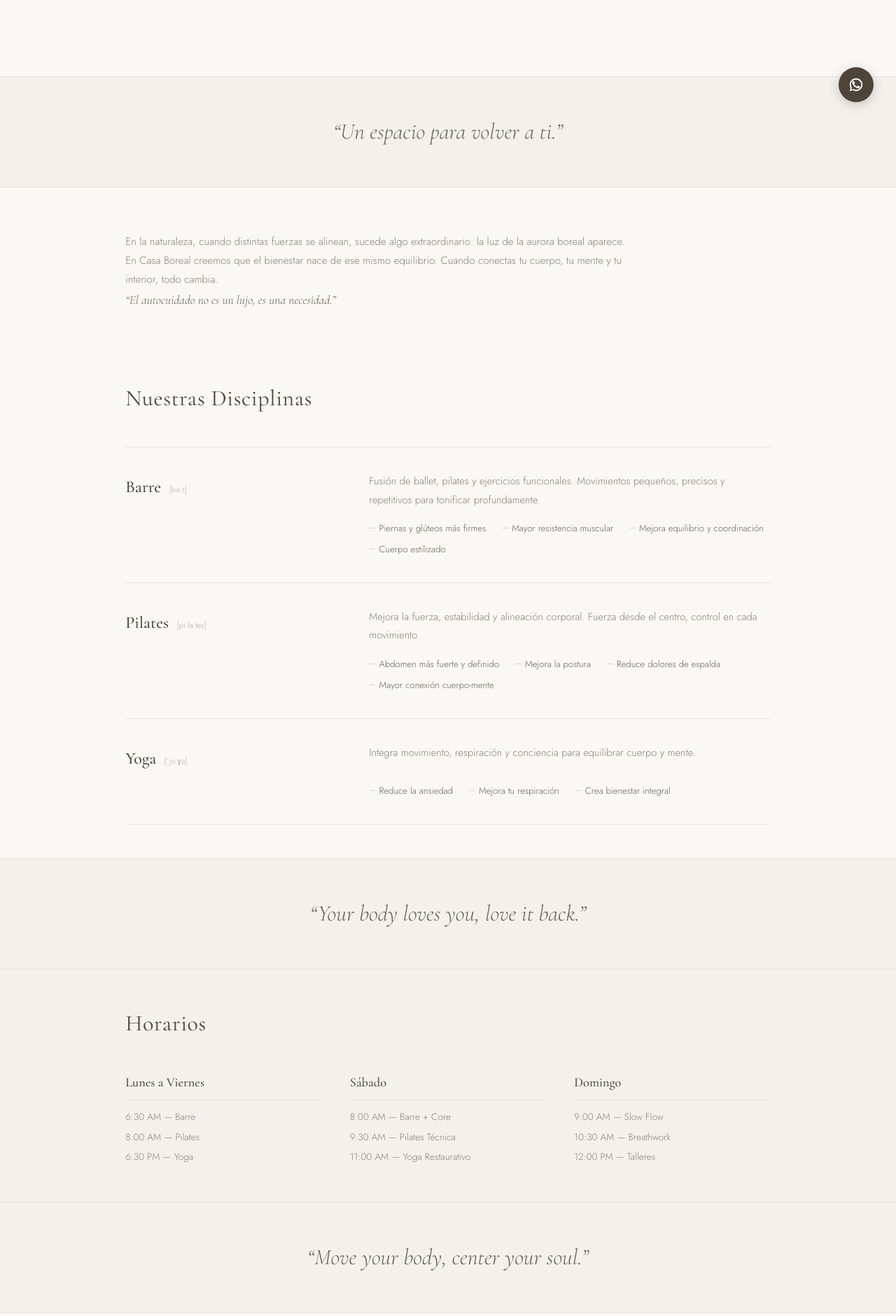
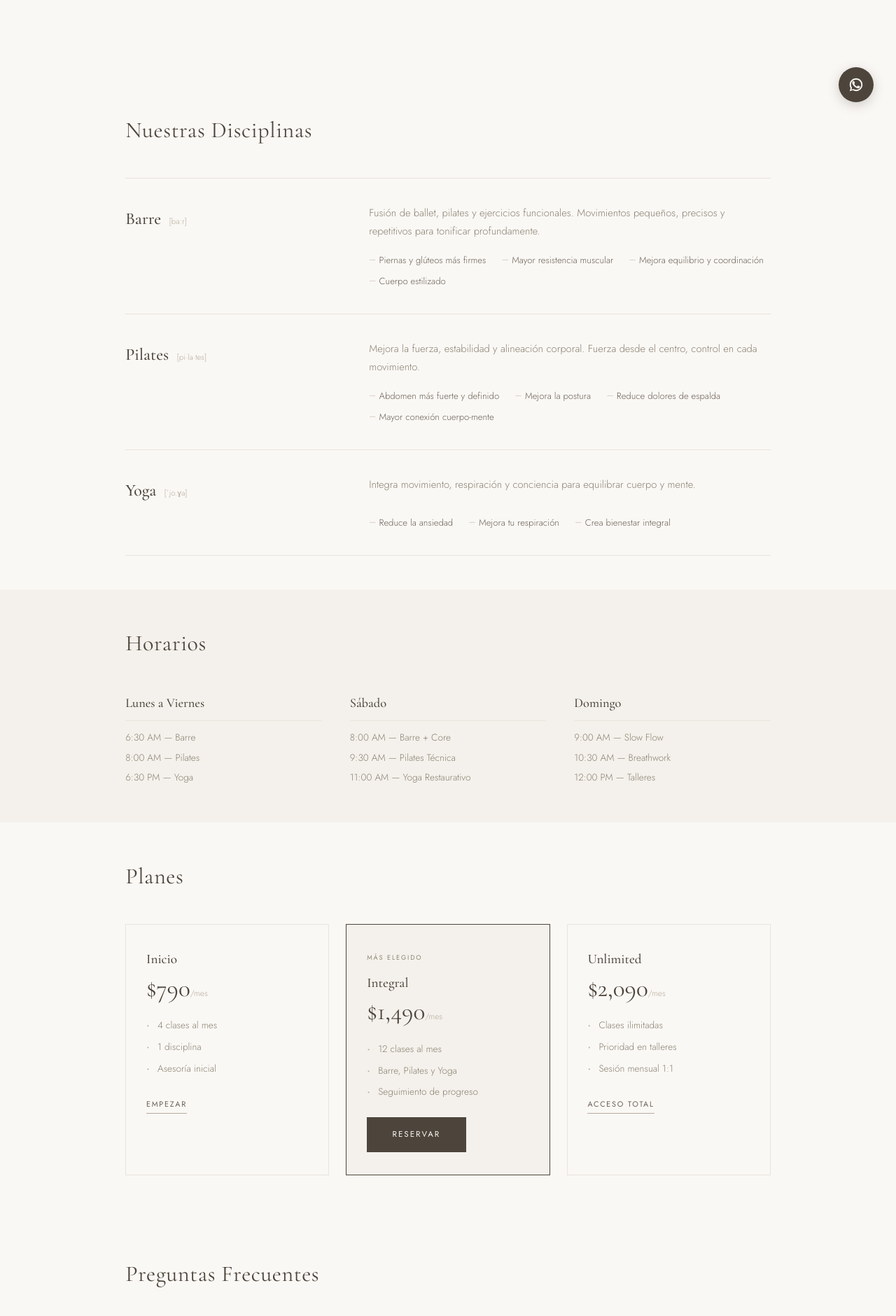
Before and after one commit to JoseDario680/casa-boreal, a plain HTML site: page index.html in a window 1280 px wide. Shown: the part 622-2502 px from the top of the page at 70% size. Drawn offline with nearby package versions, Linux system fonts and the light colour scheme.

Commit message:
Eliminar quotes y sección about según feedback

```diff
--- a/index.html
+++ b/index.html
@@ -8,7 +8,7 @@
     <link rel="preconnect" href="https://fonts.googleapis.com" />
     <link rel="preconnect" href="https://fonts.gstatic.com" crossorigin />
     <link href="https://fonts.googleapis.com/css2?family=Cormorant+Garamond:ital,wght@0,300;0,400;0,500;1,300;1,400&family=Jost:wght@300;400&display=swap" rel="stylesheet" />
-    <link rel="stylesheet" href="styles.css?v=5" />
+    <link rel="stylesheet" href="styles.css?v=6" />
   </head>
   <body>
 
@@ -45,16 +45,6 @@
         <p class="hero-tag">Move your body, center your soul</p>
         <h1>Bienvenida a un espacio<br>donde el movimiento<br><em>se vuelve un ritual.</em></h1>
         <a class="cta" href="#contacto">Reservar clase prueba</a>
-      </section>
-
-      <section class="quote fade-in">
-        <blockquote>&ldquo;Un espacio para volver a ti.&rdquo;</blockquote>
-      </section>
-
-      <section class="about fade-in">
-        <p>En la naturaleza, cuando distintas fuerzas se alinean, sucede algo extraordinario: la luz de la aurora boreal aparece.</p>
-        <p>En Casa Boreal creemos que el bienestar nace de ese mismo equilibrio. Cuando conectas tu cuerpo, tu mente y tu interior, todo cambia.</p>
-        <p><em>&ldquo;El autocuidado no es un lujo, es una necesidad.&rdquo;</em></p>
       </section>
 
       <section id="disciplinas" class="disciplines fade-in">
@@ -102,10 +92,6 @@
         </div>
       </section>
 
-      <section class="quote fade-in">
-        <blockquote>&ldquo;Your body loves you, love it back.&rdquo;</blockquote>
-      </section>
-
       <section id="horarios" class="schedules fade-in">
         <h2>Horarios</h2>
         <div class="sched-grid">
@@ -128,10 +114,6 @@
             <p>12:00 PM — Talleres</p>
           </div>
         </div>
-      </section>
-
-      <section class="quote fade-in">
-        <blockquote>&ldquo;Move your body, center your soul.&rdquo;</blockquote>
       </section>
 
       <section id="planes" class="pricing fade-in">
@@ -218,6 +200,6 @@
       <span class="logo-sub">Wellness Club</span>
     </footer>
 
-    <script src="script.js?v=5"></script>
+    <script src="script.js?v=6"></script>
   </body>
 </html>
```
